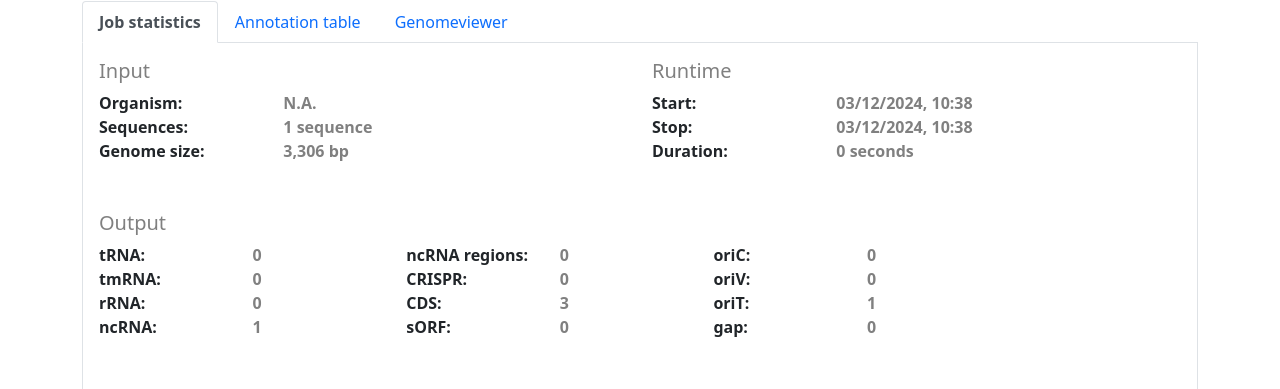
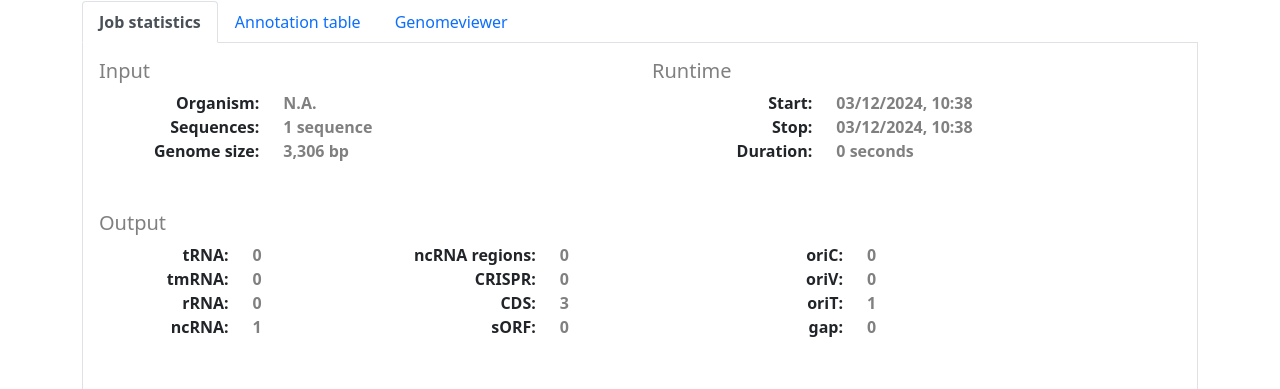
Before and after one commit to ag-computational-bio/bakta-web-ui, a Vue app: page /viewer in a window 1280 px wide. Both pictures are taken after a click on the button "Click here to use example result". Shown: the part 310-699 px from the top of the page. Built offline with nearby package versions, Linux system fonts and the light colour scheme; no server answers.

Commit message:
Reduce distance between label and value in bakta stats

```diff
--- a/src/components/DisplayTuple.vue
+++ b/src/components/DisplayTuple.vue
@@ -1,6 +1,6 @@
 <template>
   <div class="row">
-    <div class="label" :class="labelClass">{{ label }}</div>
+    <div class="label text-end" :class="labelClass">{{ label }}</div>
     <div class="value" :class="valueClass">{{ value }}</div>
   </div>
 </template>
```
